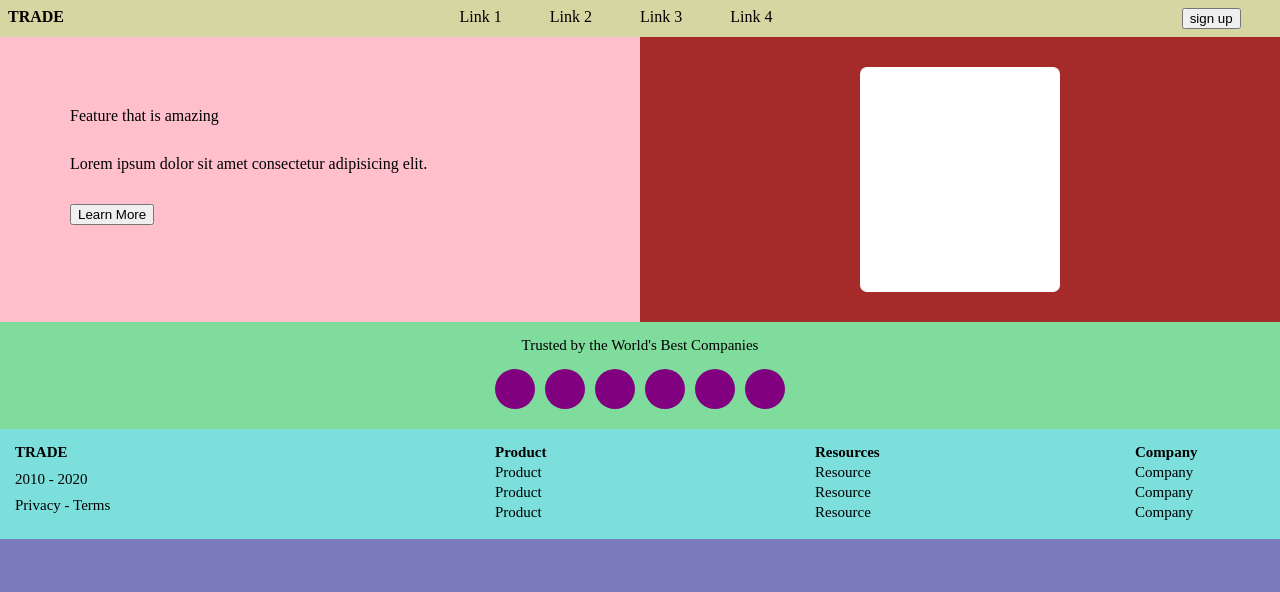
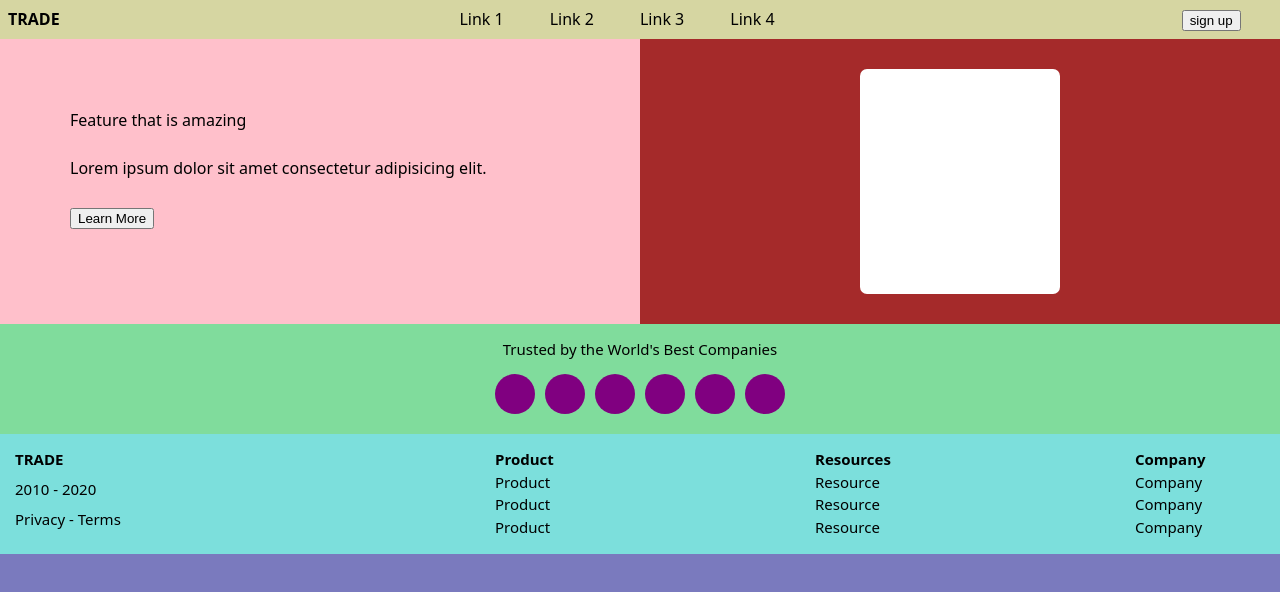
Before and after one commit to jsangalang93/css-grid-lab, a plain HTML site: page index.html in a window 1280 px wide. Drawn offline with Linux system fonts and the light colour scheme.

Commit message:
commit eod

```diff
--- a/css/style.css
+++ b/css/style.css
@@ -5,7 +5,9 @@
     display: grid;
     margin: 0;
     padding: 0;
-    width: 100%
+    width: 100%;
+    font-family: system-ui, -apple-system, BlinkMacSystemFont, 'Segoe UI', Roboto, Oxygen, Ubuntu, Cantarell, 'Open Sans', 'Helvetica Neue', sans-serif;
+    font-size: medium;
     /* min-height: 100%; */
 
 
@@ -98,7 +100,7 @@
     bottom: 0; */
     width: 100%;
     font-size: 15px;
-    height: 110px;
+    height: 120px;
 
 
 }
@@ -127,7 +129,7 @@
 
 
 
-@media (minimum-width: 360px) {
+@media (minimum-width: 375px) {
     .footer {
         grid-template-columns: 1fr;
 
```
